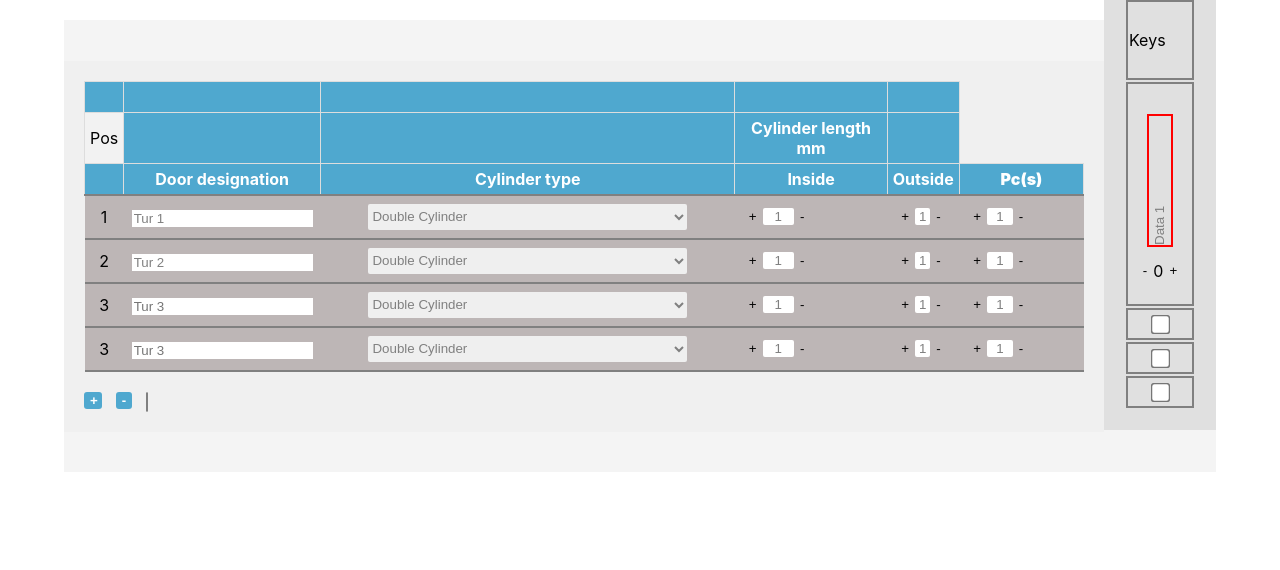
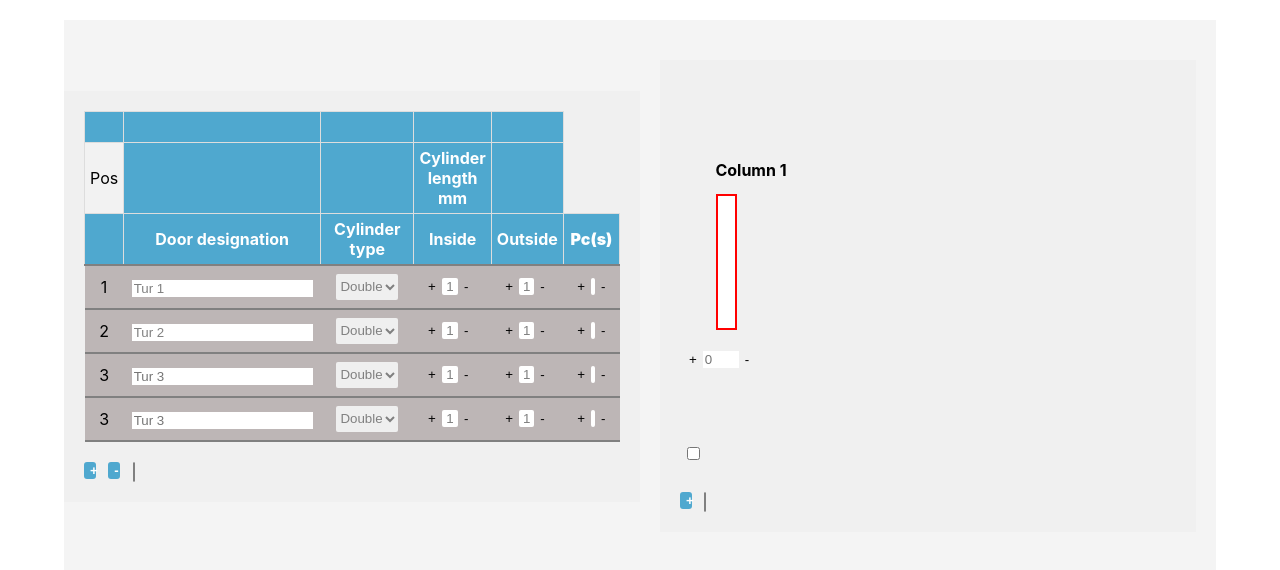
Before and after one commit to FatimaTahir12/konfigurator1, a React (Create React App) app: page / in a window 1280 px wide. Shown: the top 570 px of the page. Built offline with nearby package versions, Linux system fonts and the light colour scheme.

Commit message:
new changes

```diff
--- a/src/App.css
+++ b/src/App.css
@@ -36,3 +36,8 @@
     transform: rotate(360deg);
   }
 }
+
+.container{
+  display: flex;
+  flex-direction: row;
+}
--- a/src/CSS/Main.css
+++ b/src/CSS/Main.css
@@ -1,3 +1,5 @@
+
+
 /* Add Bootstrap CSS to your project */
 /* For example, using CDN: */
 /* <link rel="stylesheet" href="https://cdnjs.cloudflare.com/ajax/libs/twitter-bootstrap/4.6.0/css/bootstrap.min.css" /> */
@@ -389,7 +391,37 @@ button{
   transform: rotate(-90deg);
     transform-origin: left 0;
     position: relative;
-    bottom: -55px;
+
     border: 2px solid red !important;
-    left: 9px;
+    left: 33px;
+    width: 8rem;
 }
+
+.text-box{
+  width: 2rem;
+}
+
+/* Main.css */
+
+/* You can add any other global styles here */
+
+.table-row {
+  /* Add your styling for the table rows here */
+  display: table-row;
+}
+
+/* Style for the first row */
+.table-row:first-child {
+  /* Height of the first row */
+  height: 11rem;
+}
+
+/* Style for the second row and subsequent rows */
+.table-row:not(:first-child) {
+  /* Height of the second row and subsequent rows */
+  height: 2rem;
+  /* Top border of 2px solid black for all rows */
+  border-top: 2px solid black;
+}
+
+/* Add any other styles for the table cells (td/th) here */
--- a/src/Components/Keys.js
+++ b/src/Components/Keys.js
@@ -1,113 +1,167 @@
-import React, { useState } from 'react';
+import React, { useState, useEffect } from 'react';
+import '../CSS/Main.css';
 
-const Keys = () => {
-  const [Columns, setColumns] = useState([
-    ['Keys'],
-    ['Data 1'],
-    [''],
-    [''],
-    [''],
-  ]);
+const App = () => {
   const [numColsToAdd, setNumColsToAdd] = useState(1);
-  const [incrementValue, setIncrementValue] = useState(0);
+  const [columns, setColumns] = useState([]);
 
-  const addNewColumn = () => {
-    const newColumn = ['Data', 'Data', 'Data', 'Data'];
-    setColumns((prevColumns) => [
-      ...prevColumns.map((row, rowIndex) => {
-        if (rowIndex === 0) return ['Keys', ...row.slice(1), ...newColumn];
-        return ['', ...newColumn];
-      }),
-    ]);
+  const handleAddCols = () => {
+    const newCols = [];
+    for (let i = 1; i <= numColsToAdd; i++) {
+      newCols.push({
+        Header: `Column ${i}`,
+        accessor: `col${i}`,
+        Cell: ({ row }) => {
+          if (row.index === 0) {
+            return (
+              <div>
+                {/* The vertical input */}
+                <input className="vertical" />
+                <div style={{ display: 'flex', flexDirection: 'row' }}>
+                  <button onClick={() => handleIncrement(row.index, i)}>+</button>
+                  <input
+                    type="text"
+                    className="text-box"
+                    placeholder="0"
+                    value={data[row.index][`col${i}`]}
+                    onChange={(e) => handleInputChange(e, row.index, i)}
+                  />
+                  <button onClick={() => handleDecrement(row.index, i)}>-</button>
+                </div>
+              </div>
+            );
+          } else {
+            return (
+              <input
+                type="checkbox"
+                checked={!!data[row.index][`col${i}`]} // !! converts the value to a boolean
+                onChange={() => handleCheckboxChange(row.index, i)}
+              />
+            );
+          }
+        },
+      });
+    }
+    return newCols;
   };
 
-  const deleteColumn = () => {
-    if (Columns[0].length > 1) {
-      setColumns((prevColumns) => prevColumns.map((row) => (row.length > 1 ? row.slice(0, -1) : row)));
+  const deleteRightTableRow = () => {
+    if (numColsToAdd > 1) {
+      setNumColsToAdd((prevNum) => prevNum - 1);
     }
   };
 
-  const handleIncrement = () => {
-    setIncrementValue((prevValue) => prevValue + 1);
+  const handleDropdownChange = (e) => {
+    const value = parseInt(e.target.value, 10);
+    setNumColsToAdd(value);
   };
 
-  const handleDecrement = () => {
-    setIncrementValue((prevValue) => Math.max(prevValue - 1, 0));
+  const addRightTableRow = () => {
+    setNumColsToAdd((prevNum) => prevNum + 1);
   };
 
-  const handleNumColsChange = (e) => {
-    setNumColsToAdd(parseInt(e.target.value));
+  useEffect(() => {
+    setColumns(handleAddCols());
+  }, [numColsToAdd]);
+
+  const [data, setData] = useState([
+    { id: 1, pos1: '1', designation: 'Main Door', type: 'Type A', inside: '1', outside: '1', 'pc(s)': 1, keys: false },
+    { id: 2, pos1: '2', designation: 'Side Door', type: 'Type B', inside: '1', outside: '1', 'pc(s)': 1, keys: false },
+    // Add more sample data here
+  ]);
+
+  const handleInputChange = (e, rowIndex, colIndex) => {
+    const { value } = e.target;
+    const updatedData = data.map((row, index) => {
+      if (index === rowIndex) {
+        return { ...row, [`col${colIndex}`]: value };
+      }
+      return row;
+    });
+    setData(updatedData);
   };
 
-  const addMultipleColumns = () => {
-    for (let i = 0; i < numColsToAdd; i++) {
-      addNewColumn();
+  const handleIncrement = (rowIndex, colIndex) => {
+    const updatedData = data.map((row, index) => {
+      if (index === rowIndex) {
+        const currentValue = parseInt(row[`col${colIndex}`], 10);
+        const newValue = isNaN(currentValue) ? 1 : currentValue + 1;
+        return { ...row, [`col${colIndex}`]: newValue.toString() };
       }
-    setNumColsToAdd(1);
+      return row;
+    });
+    setData(updatedData);
+  };
+
+  const handleDecrement = (rowIndex, colIndex) => {
+    const updatedData = data.map((row, index) => {
+      if (index === rowIndex) {
+        const currentValue = parseInt(row[`col${colIndex}`], 10);
+        const newValue = isNaN(currentValue) ? 0 : Math.max(currentValue - 1, 0);
+        return { ...row, [`col${colIndex}`]: newValue.toString() };
+      }
+      return row;
+    });
+    setData(updatedData);
+  };
+
+  const handleCheckboxChange = (rowIndex, colIndex) => {
+    const updatedData = data.map((row, index) => {
+      if (index === rowIndex) {
+        return { ...row, [`col${colIndex}`]: !row[`col${colIndex}`] };
+      }
+      return row;
+    });
+    setData(updatedData);
   };
 
   return (
-    <>
-      <table className="right-div" style={{ width: '7rem', backgroundColor: '#e0e0e0', padding: '20px', overflowX: 'auto' }}>
+    <div className="Main-div" style={{ display: 'flex', width: '90%', backgroundColor: '#F4F4F4' }}>
+      <div style={{ flex: '1', width: '50%', backgroundColor: '#f0f0f0', padding: '20px' }}>
+        <table>
+          <thead>
+            <tr className="table-row">
+              {columns.map((column, index) => (
+                <th key={`header-${index}`}>{column.Header}</th>
+              ))}
+            </tr>
+          </thead>
           <tbody>
-          {Columns.map((row, rowIndex) => (
-            <tr key={rowIndex} style={{ height: rowIndex === 0 ? '5rem' : rowIndex === 1 ? '14rem' : '2rem' }}>
-              {row.map((cell, cellIndex) => (
-                <td
-                  key={cellIndex}
-                  style={{
-                    border: '2px solid gray',
-                    width: rowIndex === 0 ? `${100 / Columns[0].length}%` : undefined,
-                  }}
-                >
-                  {rowIndex === 1 ? (
-                    <>
-                      <input
-                        className='vertical'
-                        style={{
-                          width: '208%',
-                          height: '10%',
-                          resize: 'none',
-                          border: 'none',
-                          padding: '0',
-                          background: 'transparent',
-                          left: '18px',
-                          top: '76px',
-                        }}
-                        value={cell}
-                        onChange={(e) => {
-                          const updatedColumns = [...Columns];
-                          updatedColumns[rowIndex][cellIndex] = e.target.value;
-                          setColumns(updatedColumns);
-                        }}
-                      />
-                      {cellIndex === 0 && (
-                        <div style={{ display: 'flex', justifyContent: 'center', alignItems: 'center', position: 'relative', top: '64px' }}>
-                          <button onClick={handleDecrement}>-</button>
-                          <span>{incrementValue}</span>
-                          <button onClick={handleIncrement}>+</button>
-                        </div>
-                      )}
-                    </>
-                  ) : (
-                    <>
-                      {rowIndex >= 2 && rowIndex <= 4 && cellIndex === 0 && (
-                        <div style={{ display: 'flex', justifyContent: 'center', alignItems: 'center', height: '100%' }}>
-                          <input type="checkbox" style={{ margin: 'auto', transform: 'scale(1.5)' }} />
-                        </div>
-                      )}
-                      {cell}
-                    </>
-                  )}
+            {data.map((row, rowIndex) => (
+              <tr className="table-row" key={`row-${rowIndex}`}>
+                {columns.map((column, colIndex) => (
+                  <td key={`row-${rowIndex}-col-${colIndex}`} className="vertical-cell">
+                    {column.Cell({ row: { index: rowIndex } })}
                   </td>
                 ))}
               </tr>
             ))}
           </tbody>
         </table>
-
-    </>
+        <div className="last-container" style={{ textAlign: 'center', marginTop: '20px' }}>
+          <button className="newbtn" onClick={addRightTableRow}>
+            +
+          </button>
+          {numColsToAdd > 1 && (
+            <button className="newbtn" onClick={deleteRightTableRow}>
+              -
+            </button>
+          )}
+          <select
+            className="select3"
+            value={numColsToAdd}
+            onChange={handleDropdownChange}
+          >
+            {[...Array(10)].map((_, index) => (
+              <option key={index} value={index + 1}>
+                {index + 1}
+              </option>
+            ))}
+          </select>
+        </div>
+      </div>
+    </div>
   );
 };
 
-export default Keys;
+export default App;
--- a/src/Components/Table.js
+++ b/src/Components/Table.js
@@ -1,3 +1,6 @@
+
+
+
 import React, { useState, useEffect } from 'react';
 import ResponsiveTable from './ResponsiveTable';
 //import { v4 as uuidv4 } from 'uuid'; // Import the uuid function
```
Also changed, not shown: src/Components/ResponsiveTable1.js (added, +59 -0 lines). Lines whose indentation alone changed are shown as unchanged.
